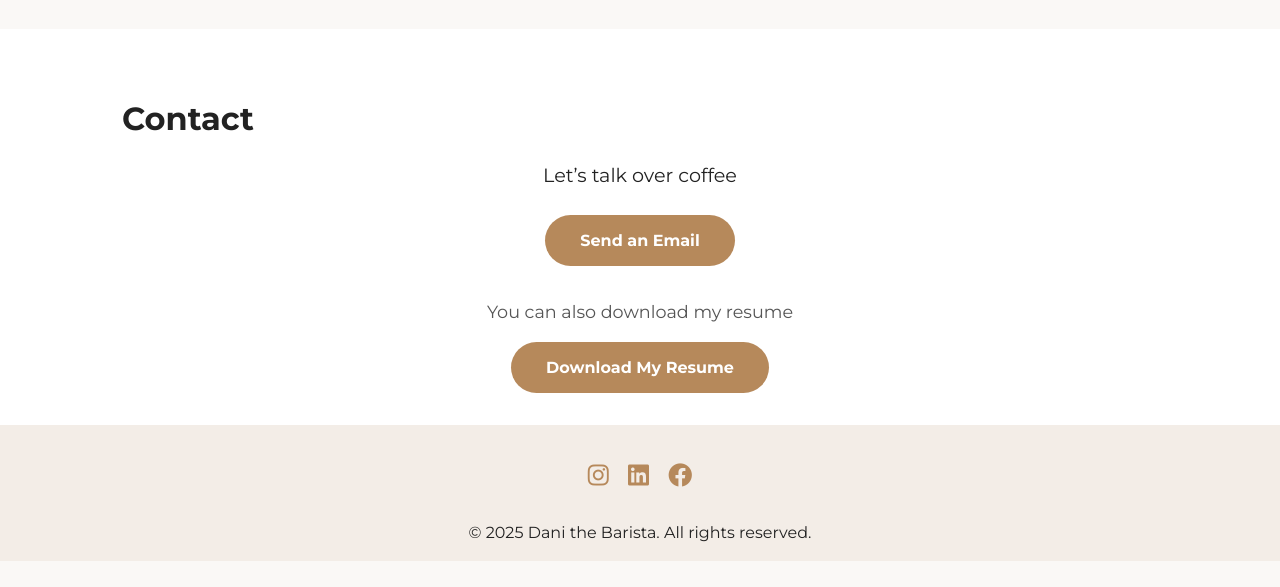
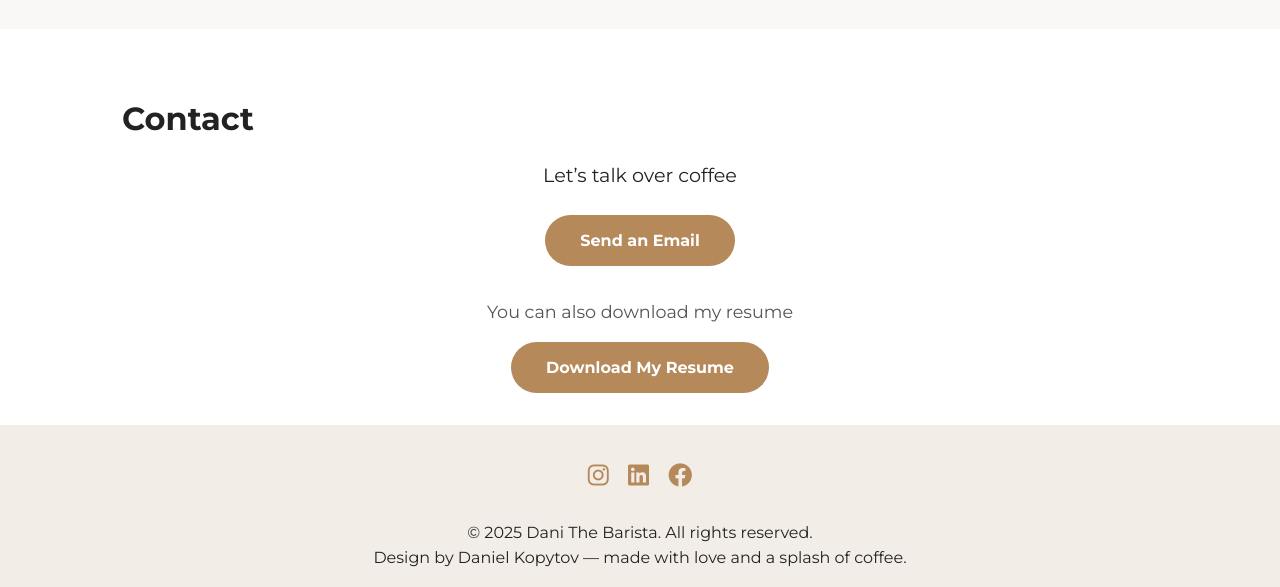
Before and after one commit to dakopytov/danithebarsita, a plain HTML site: page index.html in a window 1280 px wide. Shown: the part 2464-3051 px from the top of the page. Before the commit the page ends 3025 px from the top, so only its background shows below. Drawn offline with nearby package versions, Linux system fonts and the light colour scheme.

Commit message:
update footer
abate about text in the footer

```diff
--- a/index.html
+++ b/index.html
@@ -97,7 +97,7 @@
                   </span>
                   <span class="skill-badge skill-tooltip">
                     <i class="fas fa-language"></i>Multilingual
-                    <span class="skill-desc">English - C2, Czech - C2, Russian - C2, German - B2 ; excellent communication</span>
+                    <span class="skill-desc">English - C2, Czech - C2, Russian - C2, German - B2; excellent communication</span>
                   </span>
                 </div>
             </div>
@@ -188,7 +188,7 @@
                 <a href="https://www.linkedin.com/in/danielkopytov/" target="_blank" aria-label="LinkedIn"><i class="fab fa-linkedin"></i></a>
                 <a href="https://www.facebook.com/daniil.kopytov/" target="_blank" aria-label="Facebook"><i class="fab fa-facebook"></i></a>
             </div>
-            <p>&copy; 2025 Dani the Barista. All rights reserved.</p>
+            <p>&copy; 2025 Dani The Barista. All rights reserved. <br>Design by Daniel Kopytov — made with love and a splash of coffee.</p>
         </div>
     </footer>
 
```
